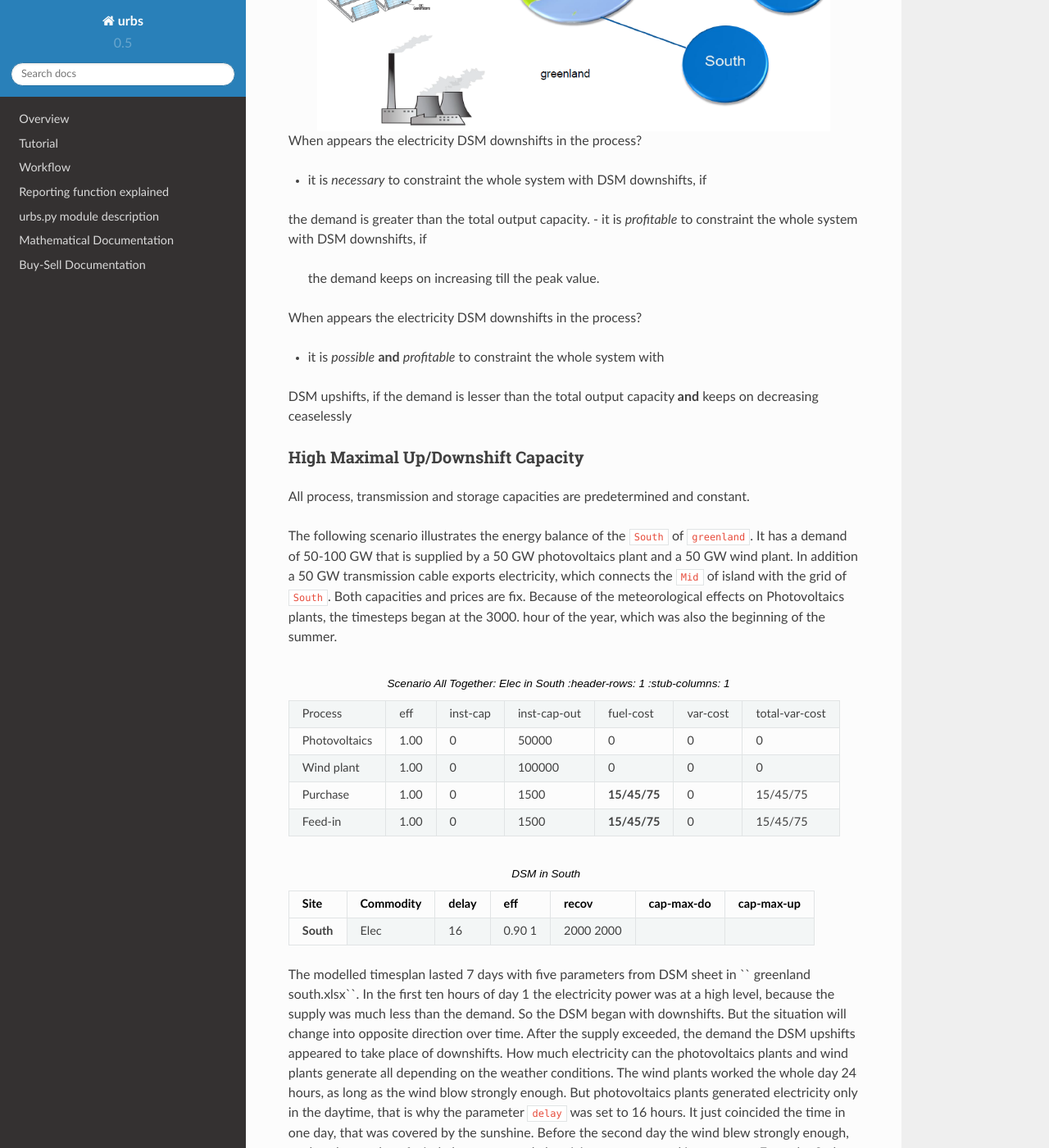
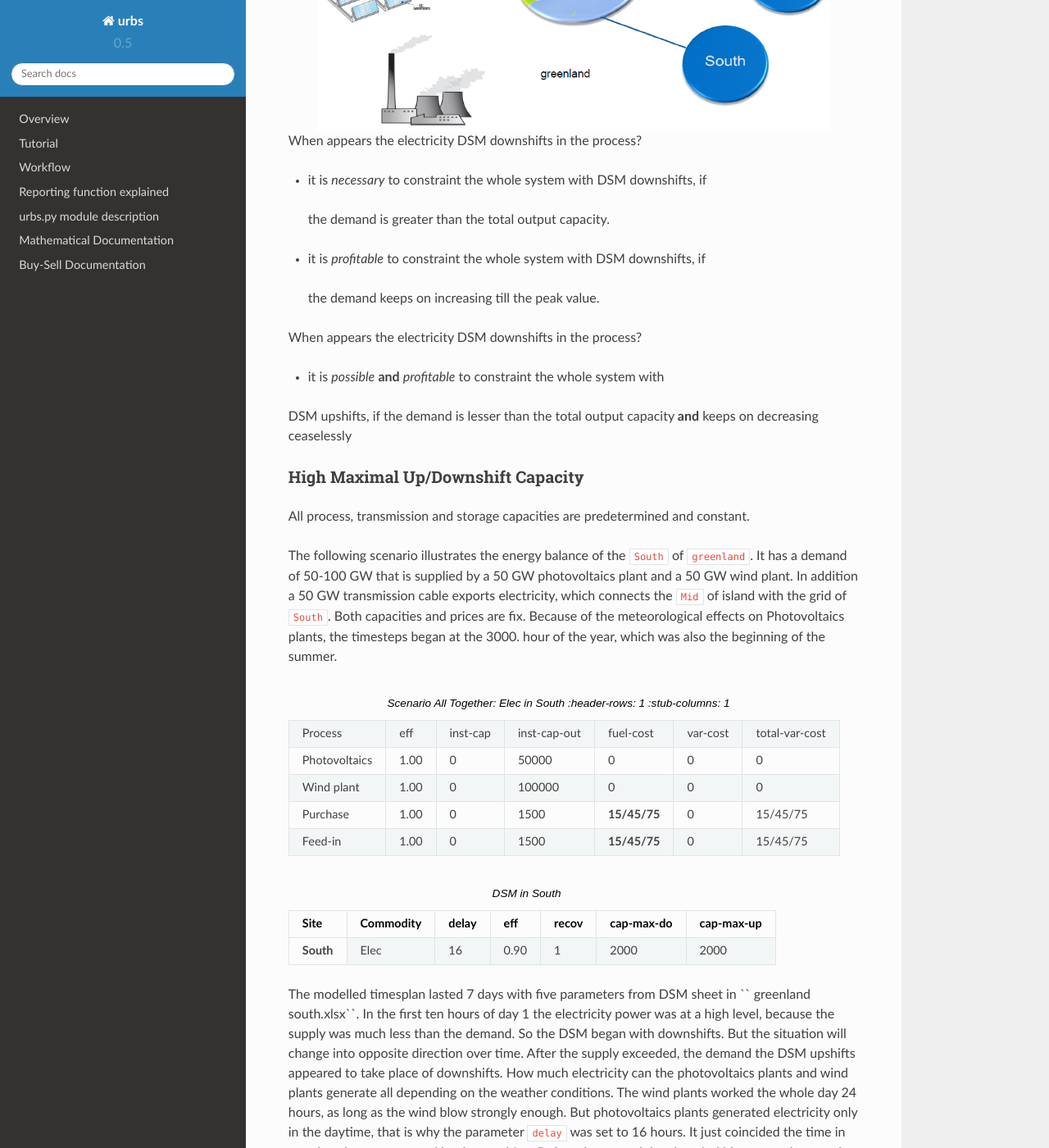
Before and after one commit to tum-ens/urbs, a Sphinx documentation site: the page built from doc/dsmdoc.rst, in a window 1280 px wide and 1400 px high, scrolled down 925 px. Shown: the whole window at 82% size. Built offline with Sphinx 7.4.7 and the Read the Docs theme 2.0.0, drawn with Linux system fonts in a browser that asks for light colours; some of the changed text lies outside the part shown.

```diff
--- a/doc/dsmdoc.rst
+++ b/doc/dsmdoc.rst
@@ -42,7 +42,7 @@ of the other two parts.
 When appears the electricity DSM downshifts in the process?
 
 - it is *necessary* to constraint the whole system with DSM downshifts, if
-the demand is greater than the total output capacity.
+ the demand is greater than the total output capacity.
 - it is *profitable* to constraint the whole system with DSM downshifts, if
  the demand keeps on increasing till the peak value.
 
@@ -85,8 +85,8 @@ year, which was also the beginning of the summer.
     :header-rows: 1
     :stub-columns: 1
 
-	Site,   Commodity, delay,  eff,  recov,  cap-max-do, cap-max-up
-	South,    Elec,     16,    0.90     1,      2000        2000
+	Site,   Commodity, delay,  eff,   recov,  cap-max-do, cap-max-up
+	South,    Elec,     16,    0.90,      1,       2000,      2000
 
 
 The modelled timesplan lasted 7 days with five parameters from DSM sheet in ``
@@ -137,7 +137,7 @@ more clearly to show how the DSM affects the electricity commodities .
 
 
 
-Low Maximal Up/Downshift Capacity
+,Low Maximal Up/Downshift Capacity
 ^^^^^^^^^^^^^^^^^^^^^^^^^^^^^^^^^^
 All process, transmission and storage capacities are predetermined and constant.
 
@@ -163,8 +163,8 @@ provided by Purchase.
     :header-rows: 1
     :stub-columns: 1
 
-	Site,   Commodity, delay,  eff,  recov,  cap-max-do, cap-max-up
-	North,    Elec,      8,    1.00    1,       500         500
+	Site,   Commodity, delay,  eff,   recov,  cap-max-do, cap-max-up
+	North,    Elec,      8,    1.00,    1,       500,         500
 
 
 The modelled timesplan lasted also 7 days with five parameters from DSM sheet in
@@ -224,7 +224,7 @@ had made a contribution to the whole electricity system of ``Mid``.
     :stub-columns: 1
 
 	Site,   Commodity, delay,  eff,  recov,  cap-max-do, cap-max-up
-	 Mid,     Elec,      0,    1.00    1,         0          0
+	 Mid,     Elec,      0,    1.00,    1,         0,          0
 
 
 Because of the adequate power supply in ``Mid`` the parameters ``delay``, ``cap-max-do``
```
